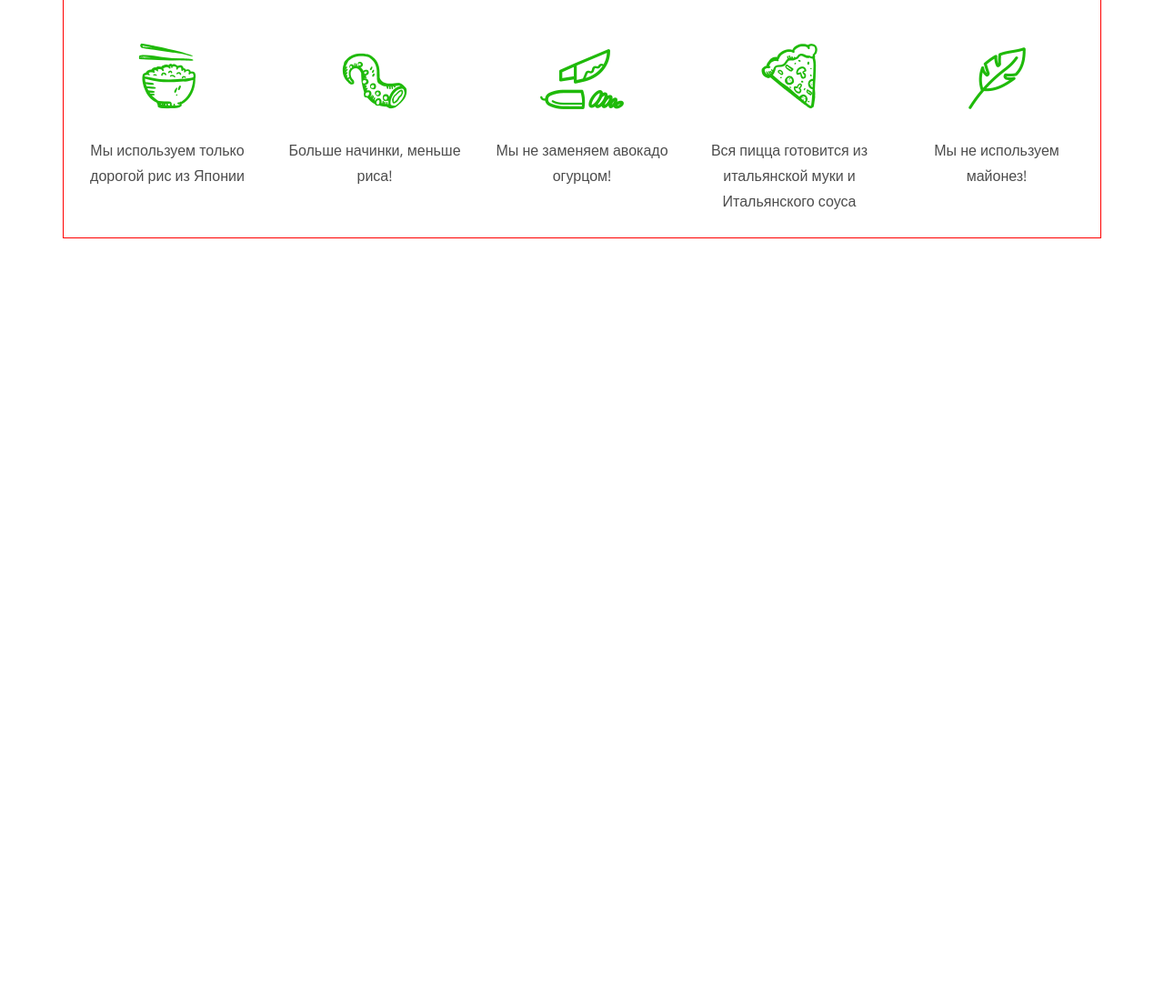
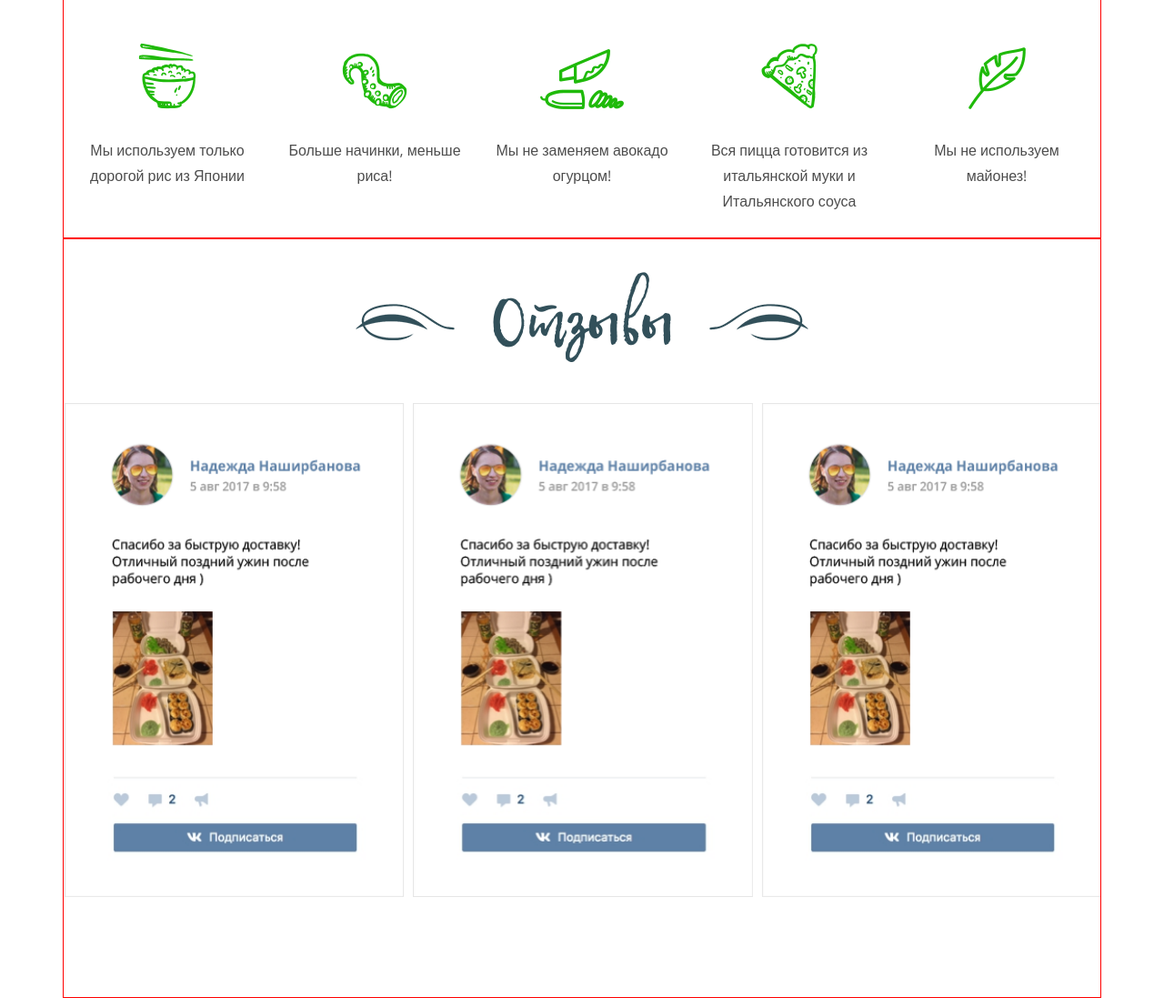
Before and after one commit to Ssonic8/miushi, a plain HTML site: page src/index.html in a window 1280 px wide. Shown: the part 4973-6070 px from the top of the page at 91% size. Before the commit the page ends 5235 px from the top, so only its background shows below. Drawn offline with nearby package versions, Linux system fonts and the light colour scheme.

Commit message:
section features+reviews

```diff
--- a/src/index.html
+++ b/src/index.html
@@ -740,6 +740,21 @@
 		</div>
 	</section>
 
+	<section class="reviews container">
+		<h3 class="section-title reviews__title"><img src="img/icons/title.png" alt=""><span>Отзывы</span><img src="img/icons/title-right.png" alt=""></h3>
+		<ul class="reviews__slider owl-carousel" id="reviews-carousel" >
+			<li class="reviews__slide">
+				<div class="reviews__slide-img"><img src="img/reviews/dummy-review.png" alt=""></div>
+			</li>
+			<li class="reviews__slide">
+				<div class="reviews__slide-img"><img src="img/reviews/dummy-review.png" alt=""></div>
+			</li>
+			<li class="reviews__slide">
+				<div class="reviews__slide-img"><img src="img/reviews/dummy-review.png" alt=""></div>
+			</li>
+		</ul>
+	</section>
+
 	<script src="js/jquery-3.3.1.min.js"></script>
 	<script src="js/owl.carousel.min.js"></script>
 	<script src="js/main.js"></script>
--- a/src/js/main.js
+++ b/src/js/main.js
@@ -31,7 +31,7 @@ $(document).ready(function(){
 			},
 		pagination: true
 	});
-	$('.owl-carousel').owlCarousel({
+	$('.catalog__slider').owlCarousel({
 		loop: true,
 		center: true,
 		margin: 2,
@@ -40,7 +40,7 @@ $(document).ready(function(){
 					items: 1,
 					pagination: false
 				},
-				720: {
+				750: {
 					items: 3,
 					nav: true,
 					navText: ["",""],
@@ -55,12 +55,26 @@ $(document).ready(function(){
 			},
 		nav: false
 	});
-	// $('#docs-carousel').owlCarousel({
-	// 	items: 3,
-	// 	loop: true,
-	// 	center: true,
-	// 	margin: 10,
-	// 	navText: ["",""],
-	// 	nav: true
-	// });
+	$('#reviews-carousel').owlCarousel({
+		loop: true,
+		center: false,
+		margin: 10,
+		responsive: {
+				0: {
+					nav: false,
+					pagination: false,
+					items: 1
+				},
+				750: {
+					nav: false,
+					pagination: false,
+					items: 2
+				},
+				1170: {
+					nav: false,
+					pagination: false,
+					items: 3
+				}
+			}
+	});
 });
--- a/src/sass/_features.scss
+++ b/src/sass/_features.scss
@@ -31,6 +31,7 @@
 	}
 	&__button {
 		display: block;
+		margin-bottom: 25px;
 		text-align: center;
 		background-color: transparent;
 		border: 1px solid #fd4f10;
@@ -68,3 +69,10 @@
 		}
 	}
 }
+
+
+
+
+@media (min-width: #{$desktop-width}) {
+
+}
--- /dev/null
+++ b/src/sass/_reviews.scss
@@ -0,0 +1,36 @@
+.reviews {
+	&__title {
+		& img {
+			display: none;
+		}
+	}
+	&__slider {
+		margin-bottom: 60px;
+	}
+	&__slide-img{
+		// width: 290px;
+	}
+}
+
+
+@media (min-width: #{$tablet-width}) {
+	.reviews {
+		&__title {
+			& img {
+				display: inline-block;
+			}
+		}
+		&__slider {
+		margin-bottom: 80px;
+		}
+	}
+}
+
+
+@media (min-width: #{$desktop-width}) {
+	.reviews {
+		&__slider {
+		margin-bottom: 110px;
+		}
+	}
+}
--- a/src/sass/style.scss
+++ b/src/sass/style.scss
@@ -4,3 +4,4 @@
 @import 'catalog';
 @import 'actions';
 @import 'features';
+@import 'reviews';
```
Also changed, not shown: src/css/style.css, src/img/feedback/bg-desktop.png (added), src/img/feedback/bg-mobile.jpg (added), src/img/feedback/bg-tablet.jpg (added), src/img/reviews/dummy-review.png (added).
